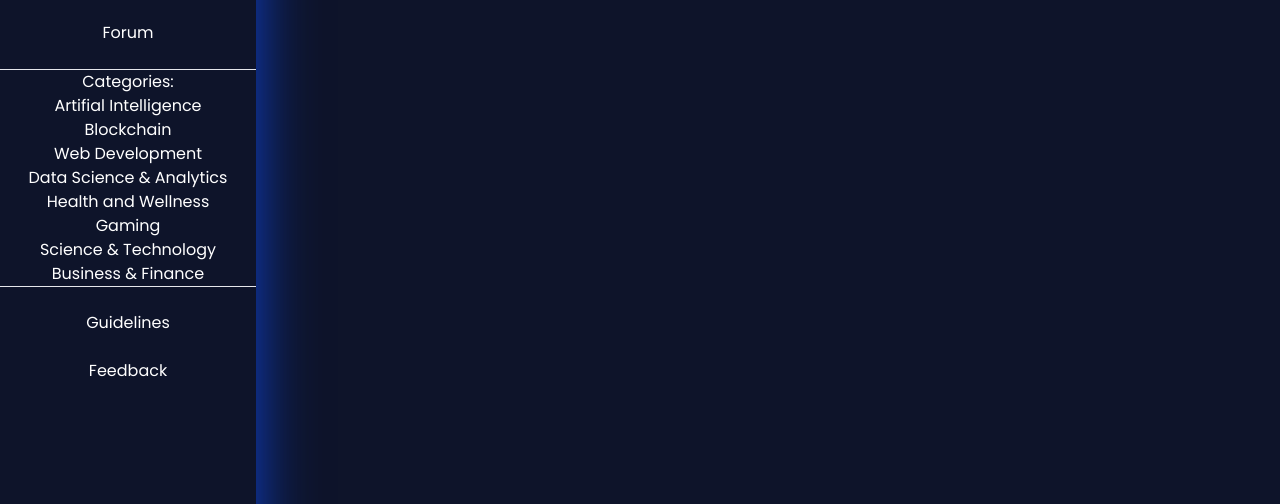
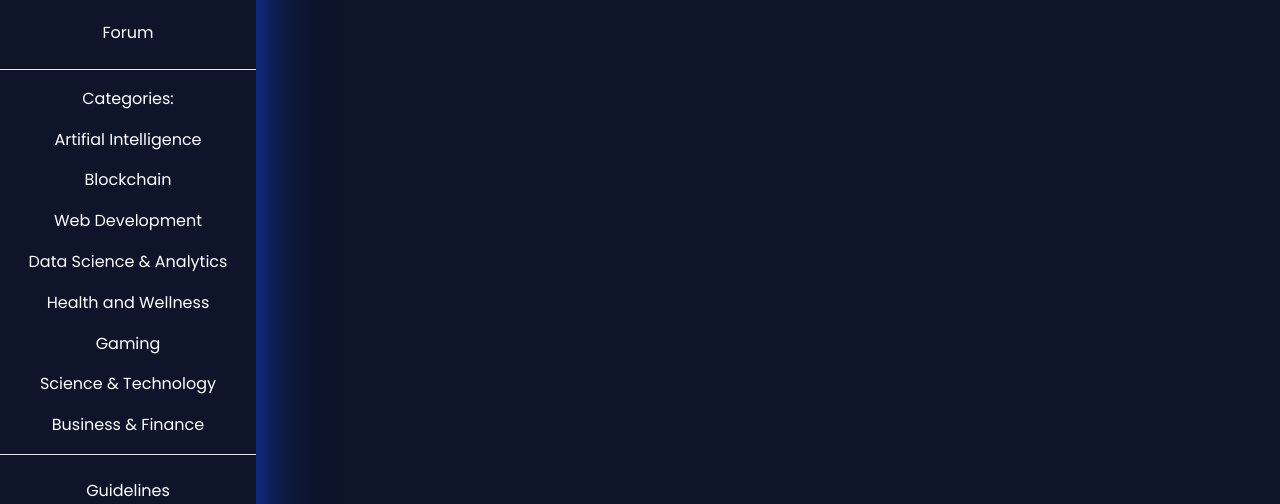
Before and after one commit to kalviumcommunity/S51_OpsDen, a React (Vite) app in the folder Client/: page /forum in a window 1280 px wide. Shown: the part 227-731 px from the top of the page. Built offline with nearby package versions, Linux system fonts and the light colour scheme; no server answers.

Commit message:
Bug Fix-2

```diff
--- a/Client/src/Components/Sidebar.css
+++ b/Client/src/Components/Sidebar.css
@@ -15,7 +15,14 @@
   .menu {
     list-style-type: none;
   }
+  .categories{
+    height: 48vh;
+    display: flex;
+    flex-direction: column;
+    justify-content: space-evenly;
+    align-items: center;
 
+  }
   .menu li {
     cursor: pointer;
   }
--- a/Client/src/Components/Sidebar.jsx
+++ b/Client/src/Components/Sidebar.jsx
@@ -14,7 +14,7 @@ export default function Sidebar() {
         <br />
       </ul>
       <hr />
-      <ul className='menu'>
+      <ul className='menu categories'>
 <h1>Categories:</h1>
         <Link to={`/news/ArtifialIntelligence`} state={{'topic':'AI'}}><li>Artifial Intelligence</li></Link>
         <Link to={`/news/Blockchain`} state={{'topic':'Blockchain'}}><li>Blockchain</li></Link>
```
